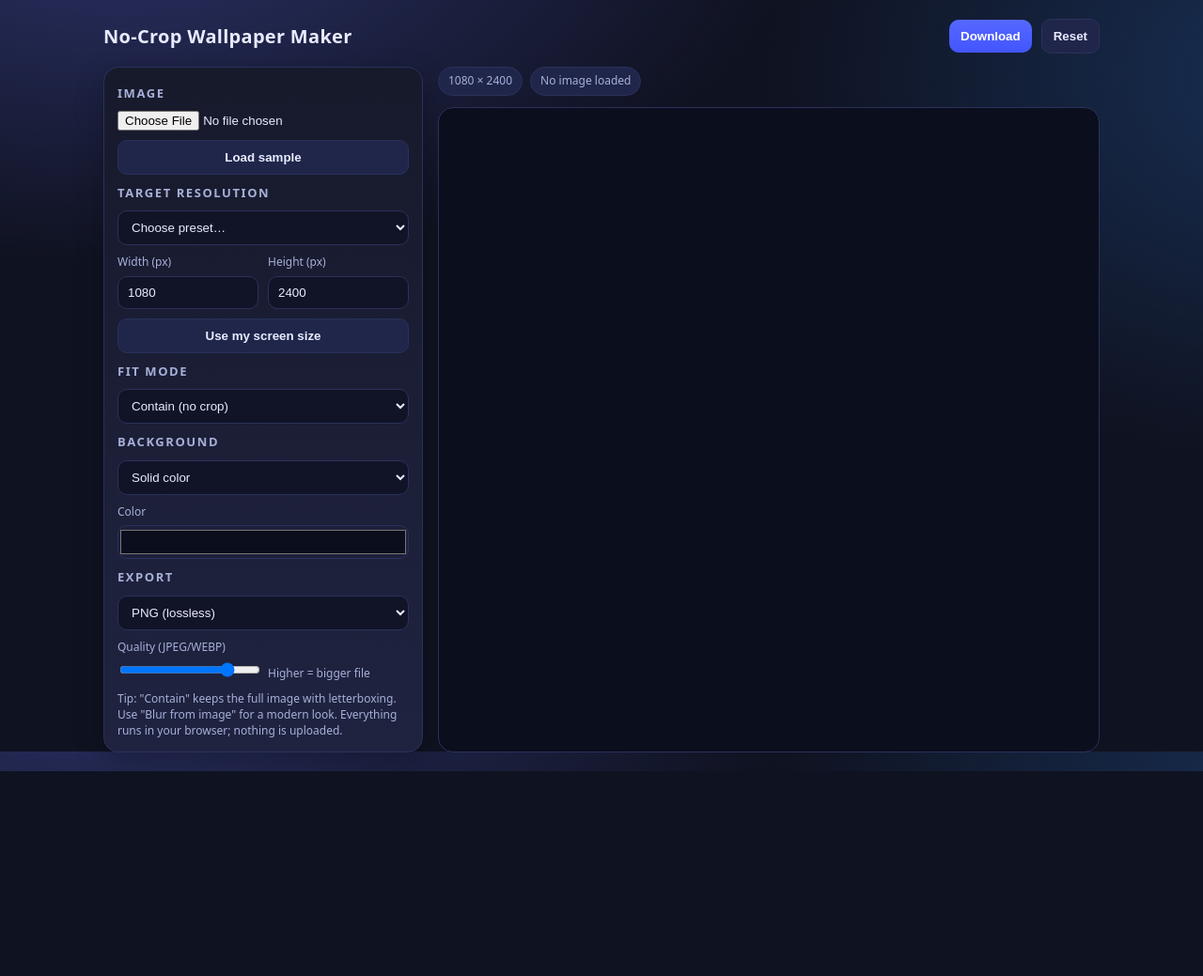
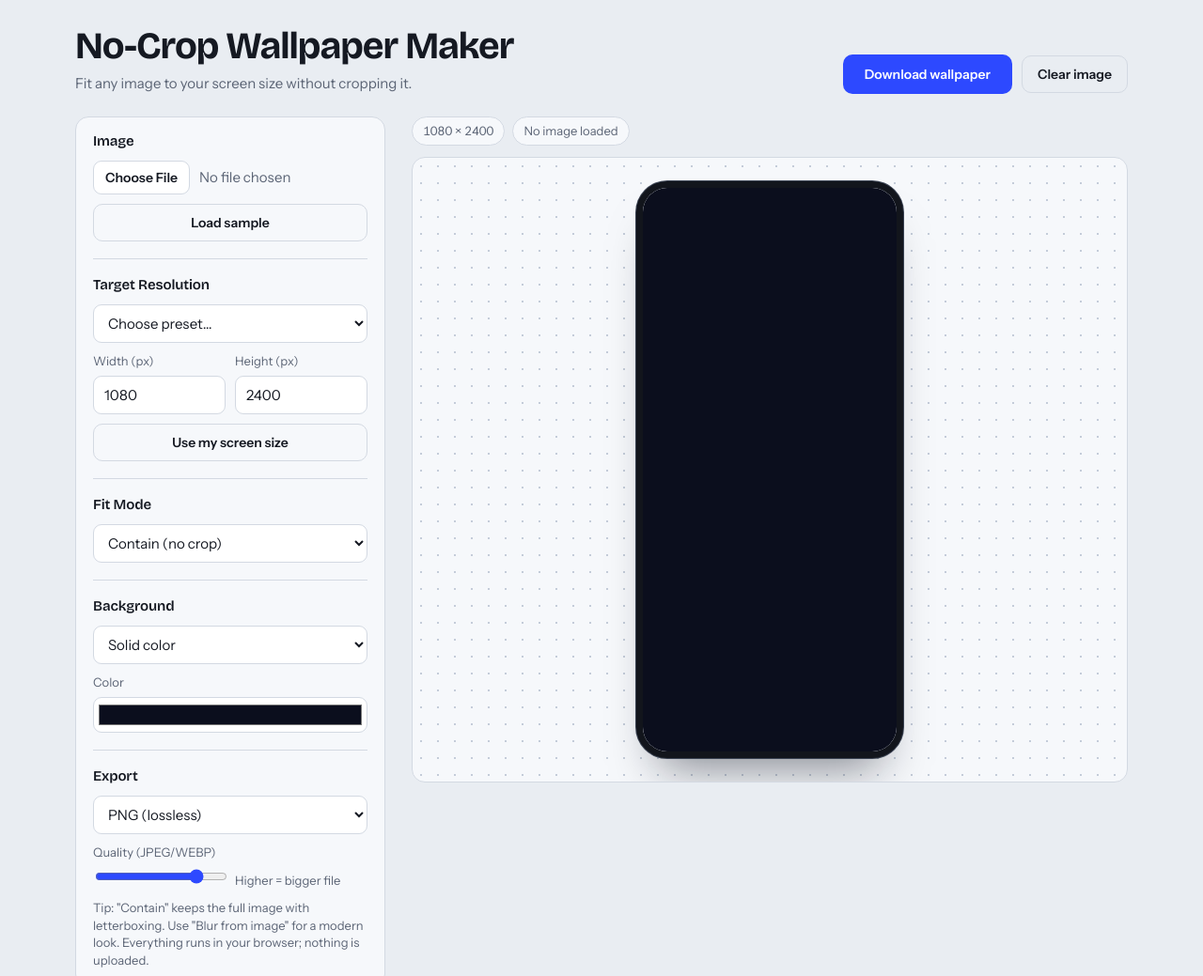
Before and after one commit to moin909/Wallpaper, a plain HTML site: page index.html in a window 1280 px wide. Shown: the top 1039 px of the page at 94% size. Before the commit the page ends 821 px from the top, so only its background shows below. Drawn offline with nearby package versions, Linux system fonts and the light colour scheme.

Commit message:
Add files via upload

```diff
--- a/index.html
+++ b/index.html
@@ -7,42 +7,73 @@
   <title>No-Crop Wallpaper Maker</title>
   <style>
     :root{
-      --bg:#0f1220;--panel:#171a2b;--panel-2:#1f2340;--text:#e8ebff;--muted:#a7b0d9;
+      color-scheme:light dark;
+      --bg:#e9edf2;--surface:#f6f8fb;--field:#ffffff;--ink:#151922;--muted:#5b6475;--line:#d3d9e2;
+      --accent:#2d49ff;--accent-ink:#ffffff;--dot:#c4ccd9;--bezel:#12151c;--bezel-edge:#3a4252;
+      --head:"Bricolage Grotesque","Segoe UI",system-ui,sans-serif;
+      --body:"Instrument Sans",system-ui,-apple-system,"Segoe UI",Roboto,Helvetica,Arial,sans-serif;
+    }
+    @media (prefers-color-scheme: dark){
+      :root{--bg:#0e1118;--surface:#161a23;--field:#0e1118;--ink:#eceff6;--muted:#9aa4b8;--line:#293043;
+        --accent:#8091ff;--accent-ink:#0d1224;--dot:#242b3b;--bezel:#05070b;--bezel-edge:#343c4e}
     }
     *{box-sizing:border-box}
-    html,body{height:100%}
-    body{margin:0;background:radial-gradient(1200px 600px at 10% -10%, #2a3064 0%, transparent 60%),radial-gradient(1000px 700px at 110% 10%, #183055 0%, transparent 60%),var(--bg);color:var(--text);font:14px/1.4 system-ui,Segoe UI,Roboto,Helvetica,Arial}
-    .wrap{max-width:1100px;margin:0 auto;padding:20px}
-    header{display:flex;gap:14px;align-items:center;justify-content:space-between;margin-bottom:14px}
-    header h1{font-size:20px;margin:0;font-weight:700;letter-spacing:.3px}
+    html,body{min-height:100%}
+    body{margin:0;background:var(--bg);color:var(--ink);font:15px/1.45 var(--body);-webkit-font-smoothing:antialiased}
+    .wrap{max-width:1160px;margin:0 auto;padding:28px 20px 44px}
+    header{display:flex;flex-wrap:wrap;align-items:flex-end;justify-content:space-between;gap:16px;margin-bottom:24px}
+    header h1{font:700 clamp(28px,4.4vw,40px)/1.05 var(--head);letter-spacing:-.025em;margin:0}
+    .sub{margin:8px 0 0;color:var(--muted);max-width:44ch}
     header .cta{display:flex;gap:10px;align-items:center}
-    .grid{display:grid;grid-template-columns:340px 1fr;gap:16px}
-    .panel{background:linear-gradient(180deg,var(--panel),var(--panel-2));border:1px solid #2a315b;border-radius:16px;box-shadow:0 10px 30px rgba(0,0,0,.25);padding:14px}
-    .panel h2{margin:4px 0 10px;font-size:13px;color:var(--muted);font-weight:600;text-transform:uppercase;letter-spacing:.12em}
+    .grid{display:grid;grid-template-columns:330px 1fr;gap:28px;align-items:start}
+    .panel{background:var(--surface);border:1px solid var(--line);border-radius:14px;padding:4px 18px 18px}
+    .panel h2{font:600 15px/1.2 var(--head);margin:18px 0 12px;padding-top:18px;border-top:1px solid var(--line);letter-spacing:-.01em}
+    .panel h2:first-child{border-top:0;padding-top:12px;margin-top:0}
     .row{display:flex;gap:10px;margin-bottom:10px}
-    .row > *{flex:1}
-    label{display:block;font-size:12px;color:var(--muted);margin-bottom:6px}
-    input[type="number"], input[type="text"], select{width:100%;padding:9px 10px;border-radius:10px;border:1px solid #2a315b;background:#111427;color:var(--text);outline:none}
-    input[type="color"]{width:100%;height:36px;border-radius:10px;border:1px solid #2a315b;background:transparent;padding:0}
-    input[type="range"]{width:100%}
-    button{appearance:none;border:none;border-radius:10px;background:linear-gradient(180deg,#5568ff,#4355ff);color:#fff;padding:10px 12px;font-weight:600;cursor:pointer}
-    button.ghost{background:#20264a;border:1px solid #2a315b;color:var(--text)}
-    .help{font-size:12px;color:var(--muted)}
-    .preview-area{display:grid;grid-template-rows:auto 1fr;gap:12px;min-height:0}
-    .stage{position:relative;background:#0b0e1d;border:1px solid #2a315b;border-radius:16px;display:flex;align-items:center;justify-content:center;overflow:hidden;min-height:320px;padding:16px}
-    canvas{display:block;border-radius:8px}
+    .row > *{flex:1;min-width:0}
+    label{display:block;font-size:13px;color:var(--muted);margin-bottom:6px}
+    input[type="number"], input[type="text"], select{width:100%;padding:9px 11px;border-radius:9px;border:1px solid var(--line);background:var(--field);color:var(--ink);font:inherit;transition:border-color .15s}
+    input[type="number"]:hover, select:hover{border-color:var(--muted)}
+    input[type="color"]{width:100%;height:38px;border-radius:9px;border:1px solid var(--line);background:var(--field);padding:3px;cursor:pointer}
+    input[type="range"]{width:100%;accent-color:var(--accent)}
+    input[type="file"]{width:100%;font:inherit;color:var(--muted)}
+    input[type="file"]::file-selector-button{margin-right:10px;padding:8px 12px;border-radius:9px;border:1px solid var(--line);background:var(--field);color:var(--ink);font:600 14px var(--body);cursor:pointer}
+    button{appearance:none;border:1px solid transparent;border-radius:10px;background:var(--ink);color:var(--bg);padding:10px 16px;font:600 14px var(--body);cursor:pointer;transition:transform .1s,filter .15s}
+    button:hover{filter:brightness(1.1)}
+    button:active{transform:translateY(1px)}
+    button.ghost{background:transparent;border-color:var(--line);color:var(--ink)}
+    button.ghost:hover{border-color:var(--muted);filter:none}
+    #btnDownload{background:var(--accent);color:var(--accent-ink);padding:11px 22px}
+    :focus-visible{outline:2px solid var(--accent);outline-offset:2px}
+    .help{font-size:13px;color:var(--muted)}
+    .preview-area{display:grid;grid-template-rows:auto 1fr;gap:12px;min-height:0;position:sticky;top:20px}
     .toolbar{display:flex;flex-wrap:wrap;gap:8px}
-    .badge{padding:6px 10px;background:#20264a;border:1px solid #2a315b;border-radius:999px;color:var(--muted);font-size:12px}
-    @media (max-width: 900px){.grid{grid-template-columns:1fr}}
+    .badge{padding:5px 11px;background:var(--surface);border:1px solid var(--line);border-radius:999px;color:var(--muted);font-size:13px;font-variant-numeric:tabular-nums}
+    .stage{display:flex;align-items:center;justify-content:center;overflow:hidden;min-height:420px;padding:32px 20px;border:1px solid var(--line);border-radius:14px;
+      background:radial-gradient(circle,var(--dot) 1.2px,transparent 1.5px) 0 0/18px 18px,var(--surface)}
+    canvas{display:block;border-radius:26px;
+      background:conic-gradient(#d9dde5 25%,#f4f6f9 0 50%,#d9dde5 0 75%,#f4f6f9 0) 0 0/16px 16px;
+      box-shadow:0 0 0 7px var(--bezel),0 0 0 8px var(--bezel-edge),0 34px 50px -18px rgba(10,14,28,.5)}
+    @media (max-width: 900px){
+      .grid{grid-template-columns:1fr}
+      .preview-area{order:-1;position:static}
+    }
+    @media (prefers-reduced-motion: reduce){*{transition:none!important}}
   </style>
+  <link rel="preconnect" href="https://fonts.googleapis.com" />
+  <link rel="preconnect" href="https://fonts.gstatic.com" crossorigin />
+  <link href="https://fonts.googleapis.com/css2?family=Bricolage+Grotesque:wght@600;700&family=Instrument+Sans:wght@400;500;600&display=swap" rel="stylesheet" />
 </head>
 <body>
   <div class="wrap">
     <header>
-      <h1>No-Crop Wallpaper Maker</h1>
+      <div>
+        <h1>No-Crop Wallpaper Maker</h1>
+        <p class="sub">Fit any image to your screen size without cropping it.</p>
+      </div>
       <div class="cta">
-        <button id="btnDownload">Download</button>
-        <button id="btnReset" class="ghost">Reset</button>
+        <button id="btnDownload">Download wallpaper</button>
+        <button id="btnReset" class="ghost">Clear image</button>
       </div>
     </header>
 
```
